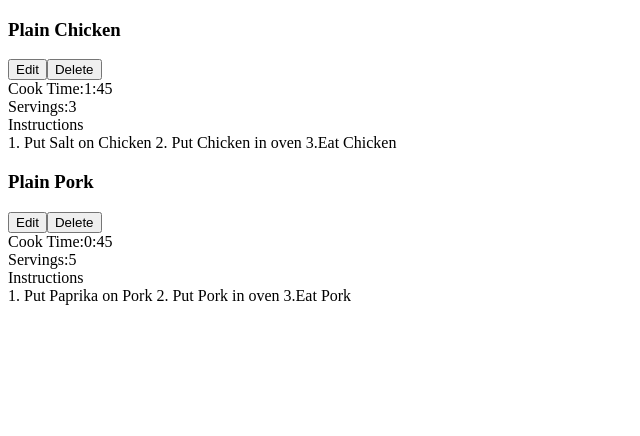
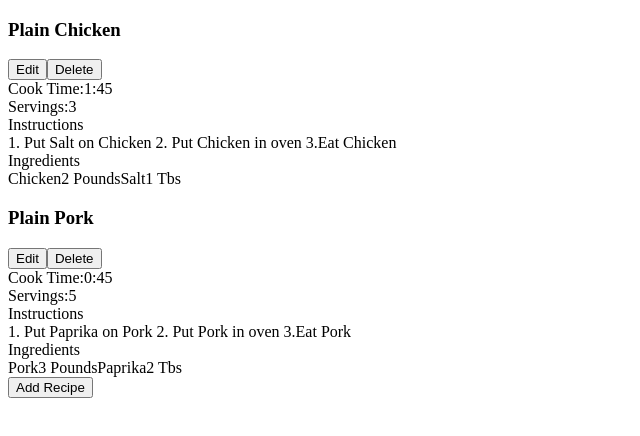
Before and after one commit to vickyruud/Cooking-With-React, a React (Create React App) app: page / in a window 1280 px wide. Shown: the top 436 px of the page, without its empty margins (0-640 px from the left). Built offline with nearby package versions, Linux system fonts and the light colour scheme.

Commit message:
add ingredients list

```diff
--- a/src/App.jsx
+++ b/src/App.jsx
@@ -16,7 +16,20 @@
     name: 'Plain Chicken',
     servings: 3,
     cookTime: '1:45',
-    instructions: "1. Put Salt on Chicken\n2. Put Chicken in oven\n3.Eat Chicken"
+    instructions: "1. Put Salt on Chicken\n2. Put Chicken in oven\n3.Eat Chicken",
+    ingredients: [
+      {
+        id: 1,
+        name: 'Chicken',
+        amount: '2 Pounds'
+      },
+      {
+        id: 2,
+        name: 'Salt',
+        amount: '1 Tbs'
+      }
+
+    ]
 
   },
    {
@@ -24,7 +37,20 @@
     name: 'Plain Pork',
     servings: 5,
     cookTime: '0:45',
-    instructions: "1. Put Paprika on Pork\n2. Put Pork in oven\n3.Eat Pork"
+     instructions: "1. Put Paprika on Pork\n2. Put Pork in oven\n3.Eat Pork",
+      ingredients: [
+      {
+        id: 1,
+        name: 'Pork',
+        amount: '3 Pounds'
+      },
+      {
+        id: 2,
+        name: 'Paprika',
+        amount: '2 Tbs'
+      }
+
+    ]
 
   }
 ]
--- /dev/null
+++ b/src/Ingredient.jsx
@@ -0,0 +1,12 @@
+import React from 'react'
+
+function Ingredient({name, amount}) {
+  return (
+    <>
+      <span>{name}</span>
+      <span>{amount}</span>
+    </>
+  )
+}
+
+export default Ingredient
--- /dev/null
+++ b/src/IngredientList.jsx
@@ -0,0 +1,20 @@
+import React from 'react'
+import Ingredient from './Ingredient'
+
+export default function IngredientList({ ingredients }) {
+
+  const ingredientElements = ingredients.map(ingredient => {
+    return (
+      <Ingredient
+        key={ingredient.id}  {...ingredient}
+      />
+    )
+  })
+
+
+  return (
+    <div>
+      {ingredientElements}
+    </div>
+  )
+}
--- a/src/Recipe.jsx
+++ b/src/Recipe.jsx
@@ -1,4 +1,5 @@
 import React from 'react'
+import IngredientList from './IngredientList';
 
 export default function Recipe(props) {
 
@@ -6,7 +7,8 @@
     name,
     cookTime,
     servings,
-    instructions
+    instructions,
+    ingredients
   } = props;
 
   return (
@@ -32,6 +34,12 @@
         {instructions}
         </div>
       </div>
+       <div>
+        <span>Ingredients</span>
+        <div>
+        <IngredientList ingredients={ingredients} />
+        </div>
+      </div>
     </div>
   )
 }
--- a/src/RecipeList.jsx
+++ b/src/RecipeList.jsx
@@ -3,8 +3,8 @@
 
 export default function RecipeList({ recipes }) {
   return (
+    <>
       <div>
-
         {
           recipes.map(recipe => {
             return (
@@ -17,5 +17,7 @@
         }
 
       </div>
+      <button>Add Recipe</button>
+    </>
   )
 }
```
Lines whose indentation alone changed are shown as unchanged.
